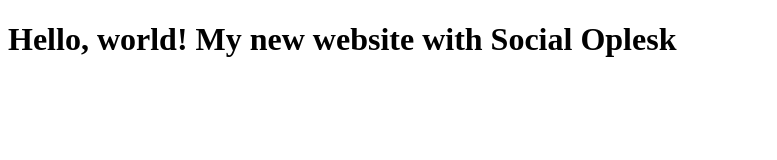
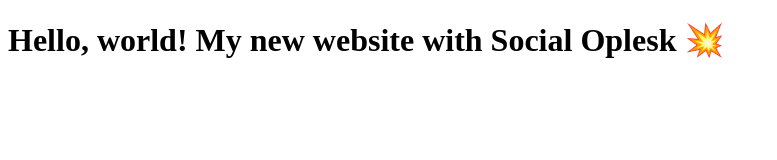
Before and after one commit to Yus05/web-bootcamp, a plain HTML site: page index.html in a window 1280 px wide. Shown: the whole page, without its empty margins (0-777 px from the left). Drawn offline with Linux system fonts and the light colour scheme.

Commit message:
Update index.html

```diff
--- a/index.html
+++ b/index.html
@@ -8,6 +8,6 @@
   <link rel="icon" href="favicon.png">
 </head>
 <body>
-  <h1>Hello, world! My new website with Social Oplesk </h1>
+  <h1>Hello, world! My new website with Social Oplesk 💥</h1>
 </body>
 </html>
```
